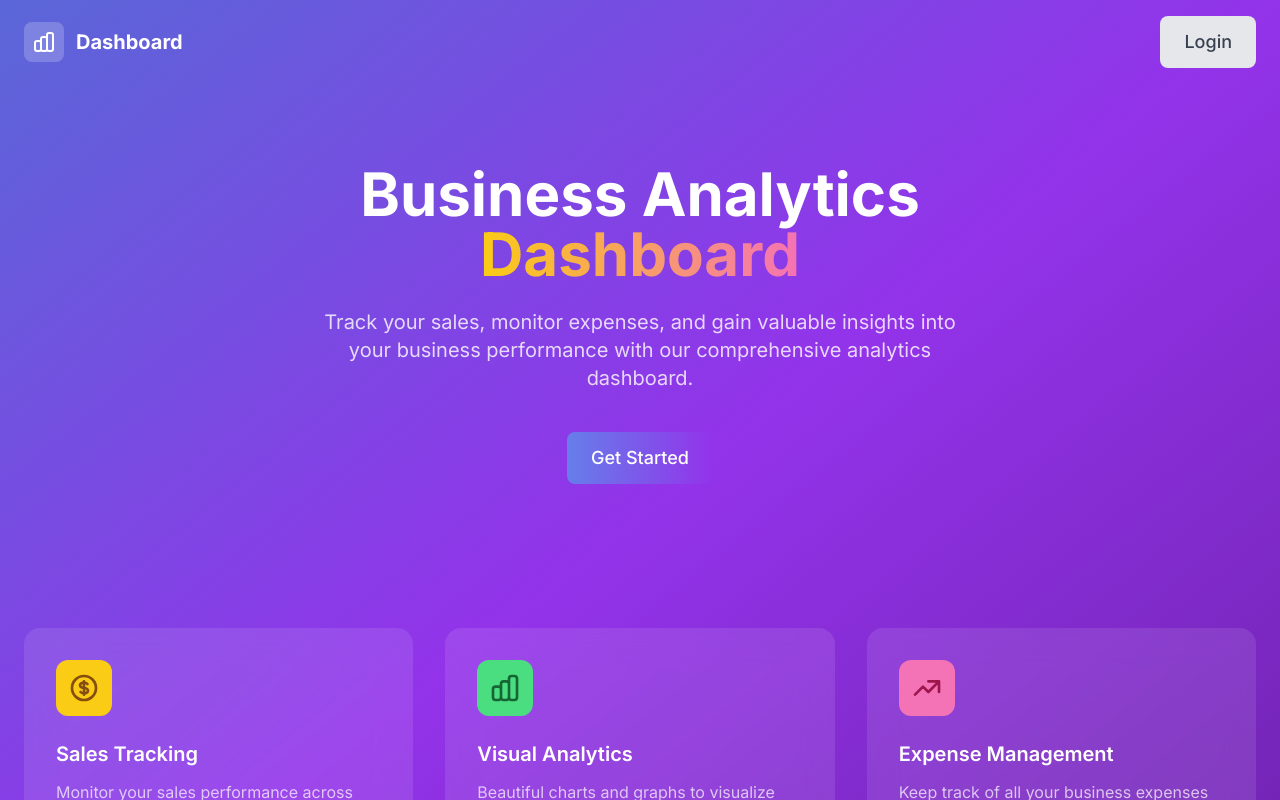
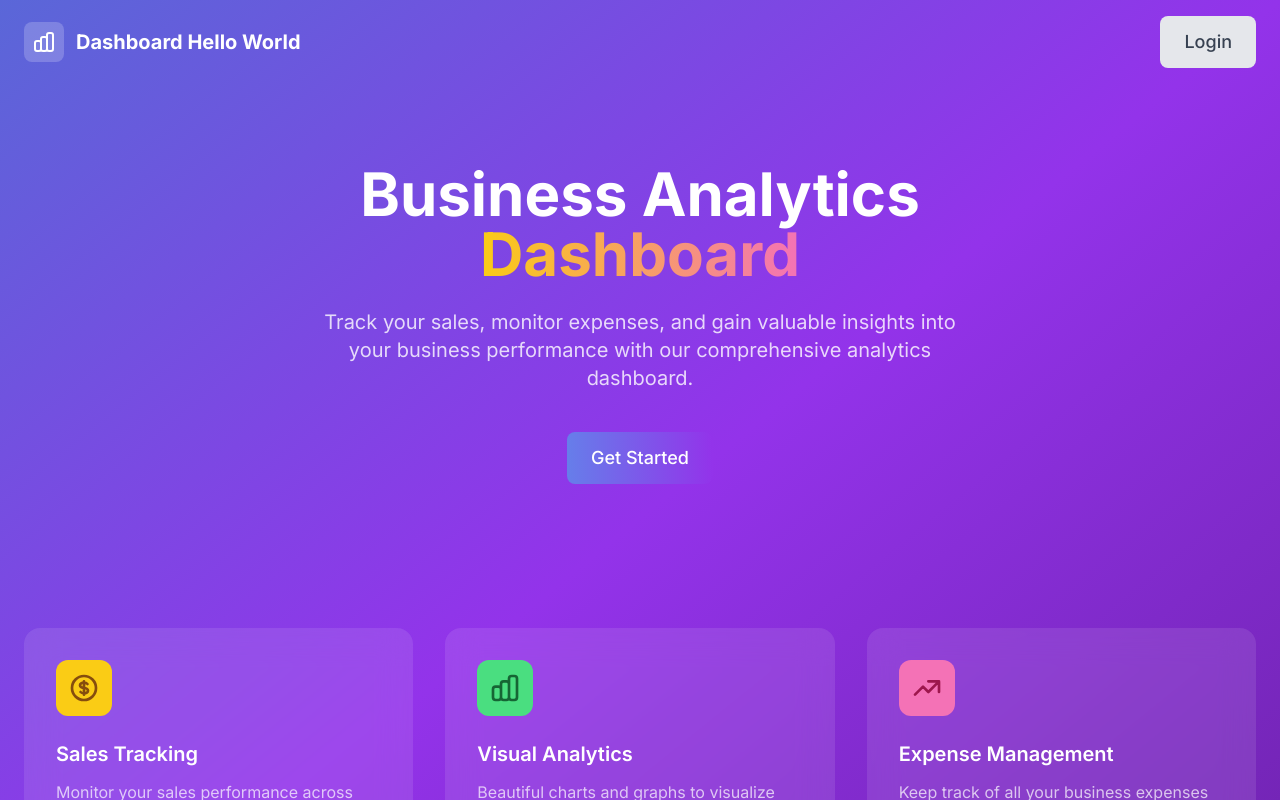
Before and after one commit to MasterCodingKing/FORBES-DASHBOARD, a React (Vite) app in the folder client/: page / in a window 1280 px wide. Shown: the top 800 px of the page. Built offline with nearby package versions, Linux system fonts and the light colour scheme; what chartjs-plugin-datalabels would draw is missing.

Commit message:
feat: update dashboard title to include 'Hello World'

```diff
--- a/client/src/pages/Home.jsx
+++ b/client/src/pages/Home.jsx
@@ -15,7 +15,7 @@ const Home = () => {
                 <path strokeLinecap="round" strokeLinejoin="round" strokeWidth={2} d="M9 19v-6a2 2 0 00-2-2H5a2 2 0 00-2 2v6a2 2 0 002 2h2a2 2 0 002-2zm0 0V9a2 2 0 012-2h2a2 2 0 012 2v10m-6 0a2 2 0 002 2h2a2 2 0 002-2m0 0V5a2 2 0 012-2h2a2 2 0 012 2v14a2 2 0 01-2 2h-2a2 2 0 01-2-2z" />
               </svg>
             </div>
-            <span className="ml-3 text-xl font-bold text-white">Dashboard</span>
+            <span className="ml-3 text-xl font-bold text-white">Dashboard Hello World</span>
           </div>
           <div>
             {isAuthenticated ? (
```
